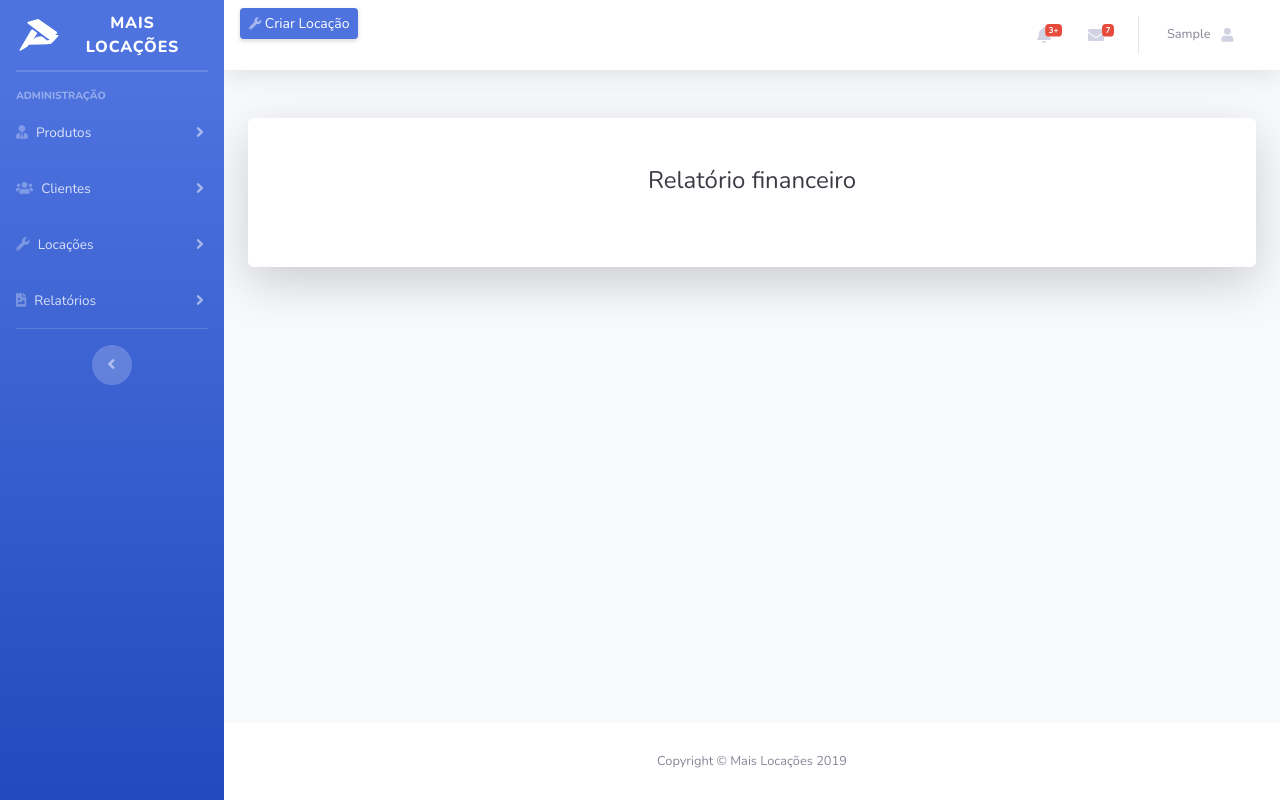
After one commit to elciorodrigo/base, a Django app: page /finance in a window 1280 px wide. The commit adds this page. Run offline with Django 3.2, Linux system fonts and the light colour scheme; the visitor is signed in with stand-in values (Sample User, id 1); some libraries are stand-ins or nearby versions.

Commit message:
add reports

```diff
--- a/app/templates/app/base.html
+++ b/app/templates/app/base.html
@@ -126,21 +126,21 @@
         </div>
        </li>
 
-      <!-- <li class="nav-item">
+
+      <li class="nav-item">
         <a class="nav-link collapsed" href="#" data-toggle="collapse" data-target="#media" aria-expanded="true"
           aria-controls="collapseTwo">
 
           <i class="fas fa-file-image"></i>
-          <span>Imagens</span>
+          <span>Relatórios</span>
         </a>
         <div id="media" class="collapse" aria-labelledby="headingTwo" data-parent="#accordionSidebar">
           <div class="bg-white py-2 collapse-inner rounded">
-            <h6 class="collapse-header">Gestão de Imagens</h6>
-            <a class="collapse-item" href="/media">Anexar</a>
-            <a class="collapse-item" href="/media-list">Listar</a>-->
-          <!-- </div>
+            <h6 class="collapse-header">Gestão financeira</h6>
+            <a class="collapse-item" href="/finance">Fluxo de caixa</a>
+          </div>
         </div>
-      </li>  -->
+      </li>
 
 
       <!-- Divider -->
--- /dev/null
+++ b/crm/templates/finance.html
@@ -0,0 +1,24 @@
+{% extends 'app/base.html' %}
+{% block content %}
+{% load static %}
+
+<div class="container-fluid">
+
+    <div class="card o-hidden border-0 shadow-lg my-5">
+        <div class="card-body p-0">
+            <!-- Nested Row within Card Body -->
+            <div class="row">
+                <div class="col-lg-12">
+                    <div class="p-5">
+                        <div class="text-center">
+                            <h1 class="h4 text-gray-900 mb-4">Relatório financeiro</h1>
+                        </div>
+                    </div>
+                </div>
+            </div>
+        </div>
+    </div>
+</div>
+
+
+{% endblock %}
--- a/crm/urls.py
+++ b/crm/urls.py
@@ -30,6 +30,8 @@ urlpatterns = [
 
     path('pay-order/finish', views.finish_pay_order, name='finish_pay_order'),
 
+    path('finance', views.finance, name='finance'),
+
     path('finish-work/', views.finish_work, name='finish_work'),
     path('work-renew/', views.work_renew, name='renew_work'),
 
--- a/crm/views.py
+++ b/crm/views.py
@@ -67,6 +67,9 @@ def employee_list(request):
     employee = Employee.objects.filter(user__is_active=True)
     return render(request, 'employee-list.html', {'employee':employee})
 
+@login_required(login_url='../login')
+def finance(request):
+    return render(request, 'finance.html', {})
 
 @login_required(login_url='../login')
 def customer(request, customer_id=False):
```
